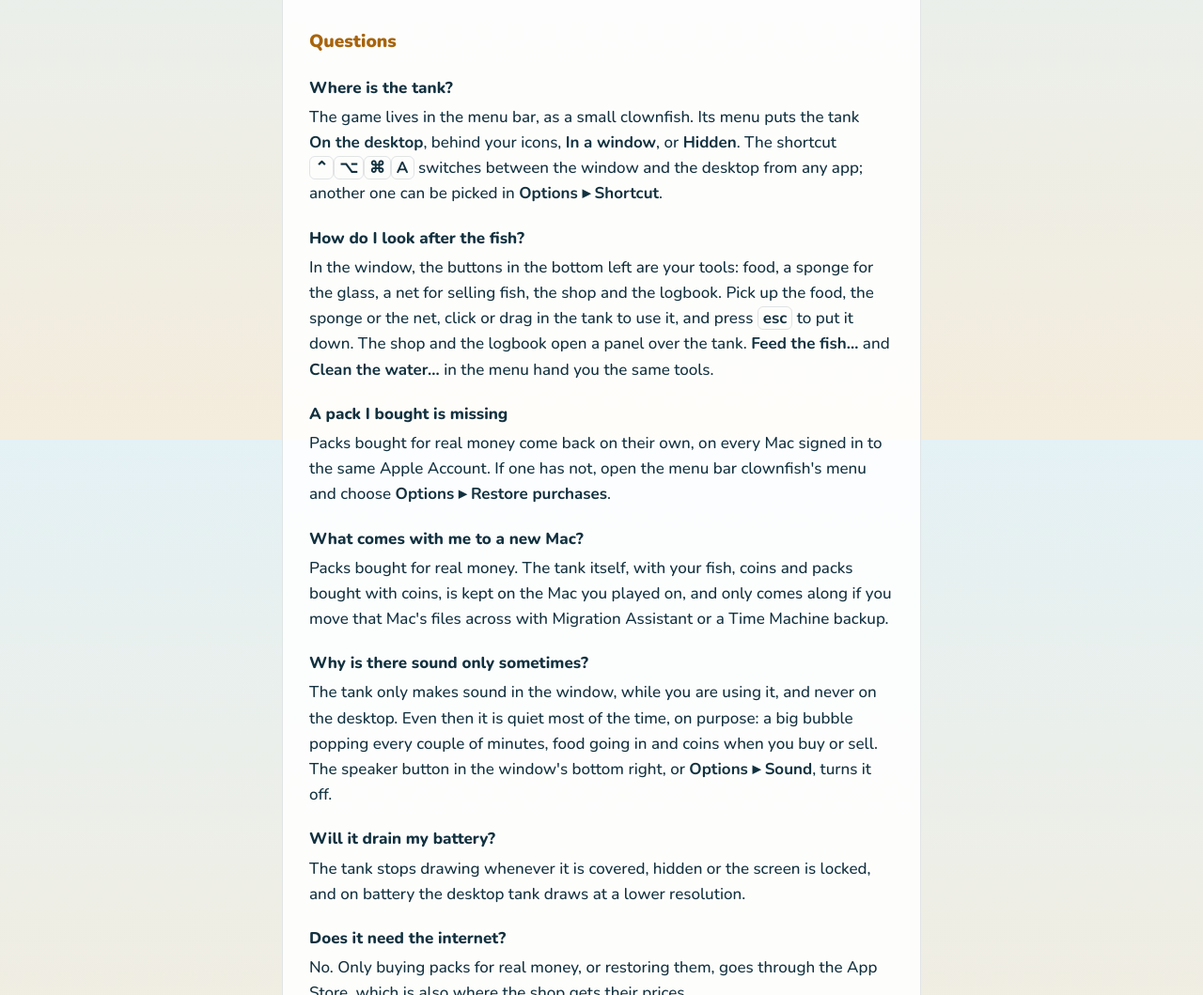
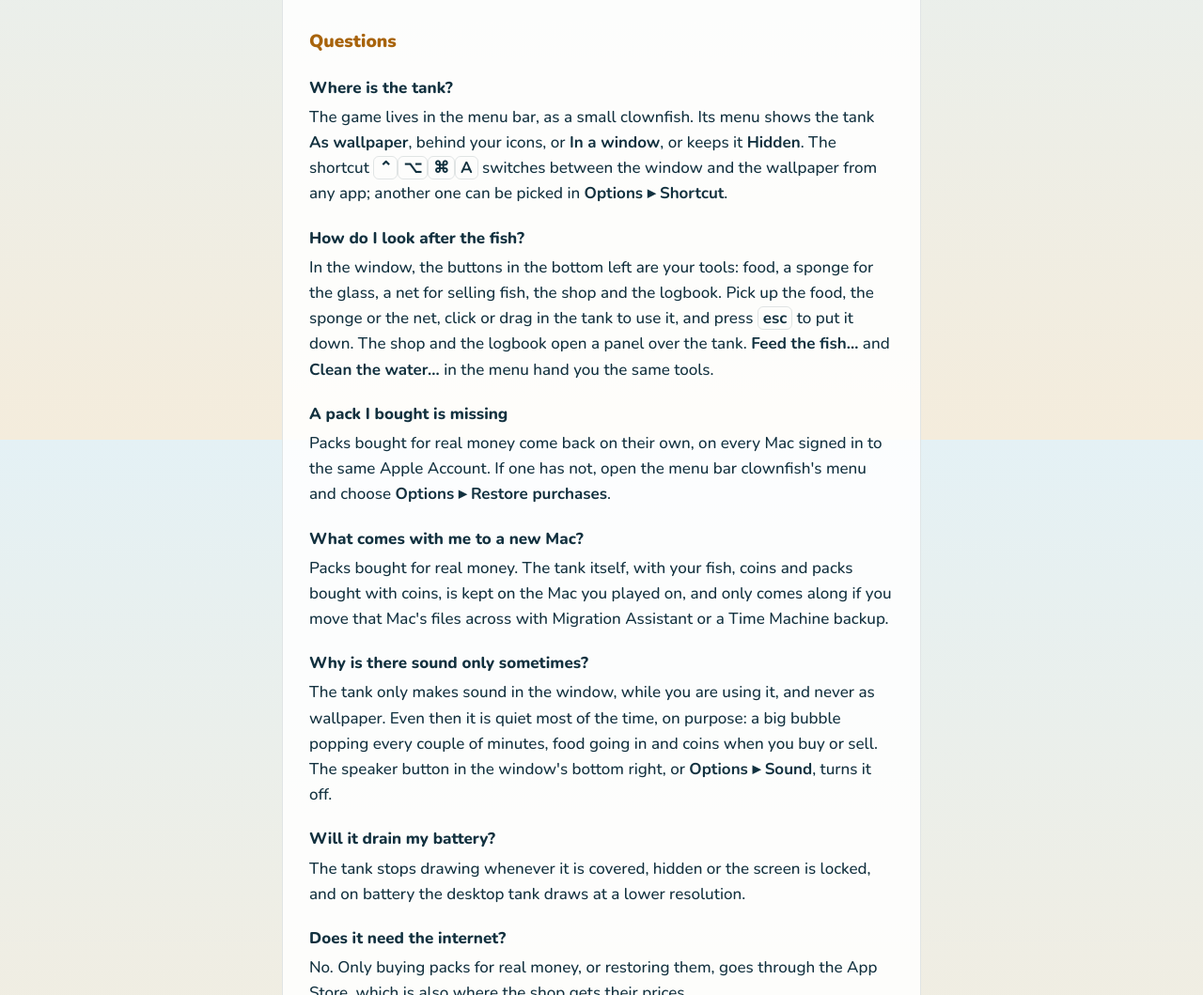
Before and after one commit to onikienko/anemone, a plain HTML site: page index.html in a window 1280 px wide. Shown: the part 332-1391 px from the top of the page at 94% size. Drawn offline with Linux system fonts and the light colour scheme.

Commit message:
Call the desktop mode As wallpaper

```diff
--- a/index.html
+++ b/index.html
@@ -29,7 +29,7 @@
   <h2>Questions</h2>
 
   <h3>Where is the tank?</h3>
-  <p>The game lives in the menu bar, as a small clownfish. Its menu puts the tank <span class="menu">On the desktop</span>, behind your icons, <span class="menu">In a window</span>, or <span class="menu">Hidden</span>. The shortcut <kbd>⌃</kbd><kbd>⌥</kbd><kbd>⌘</kbd><kbd>A</kbd> switches between the window and the desktop from any app; another one can be picked in <span class="menu">Options ▸ Shortcut</span>.</p>
+  <p>The game lives in the menu bar, as a small clownfish. Its menu shows the tank <span class="menu">As wallpaper</span>, behind your icons, or <span class="menu">In a window</span>, or keeps it <span class="menu">Hidden</span>. The shortcut <kbd>⌃</kbd><kbd>⌥</kbd><kbd>⌘</kbd><kbd>A</kbd> switches between the window and the wallpaper from any app; another one can be picked in <span class="menu">Options ▸ Shortcut</span>.</p>
 
   <h3>How do I look after the fish?</h3>
   <p>In the window, the buttons in the bottom left are your tools: food, a sponge for the glass, a net for selling fish, the shop and the logbook. Pick up the food, the sponge or the net, click or drag in the tank to use it, and press <kbd>esc</kbd> to put it down. The shop and the logbook open a panel over the tank. <span class="menu">Feed the fish…</span> and <span class="menu">Clean the water…</span> in the menu hand you the same tools.</p>
@@ -41,7 +41,7 @@
   <p>Packs bought for real money. The tank itself, with your fish, coins and packs bought with coins, is kept on the Mac you played on, and only comes along if you move that Mac's files across with Migration Assistant or a Time Machine backup.</p>
 
   <h3>Why is there sound only sometimes?</h3>
-  <p>The tank only makes sound in the window, while you are using it, and never on the desktop. Even then it is quiet most of the time, on purpose: a big bubble popping every couple of minutes, food going in and coins when you buy or sell. The speaker button in the window's bottom right, or <span class="menu">Options ▸ Sound</span>, turns it off.</p>
+  <p>The tank only makes sound in the window, while you are using it, and never as wallpaper. Even then it is quiet most of the time, on purpose: a big bubble popping every couple of minutes, food going in and coins when you buy or sell. The speaker button in the window's bottom right, or <span class="menu">Options ▸ Sound</span>, turns it off.</p>
 
   <h3>Will it drain my battery?</h3>
   <p>The tank stops drawing whenever it is covered, hidden or the screen is locked, and on battery the desktop tank draws at a lower resolution.</p>
```
